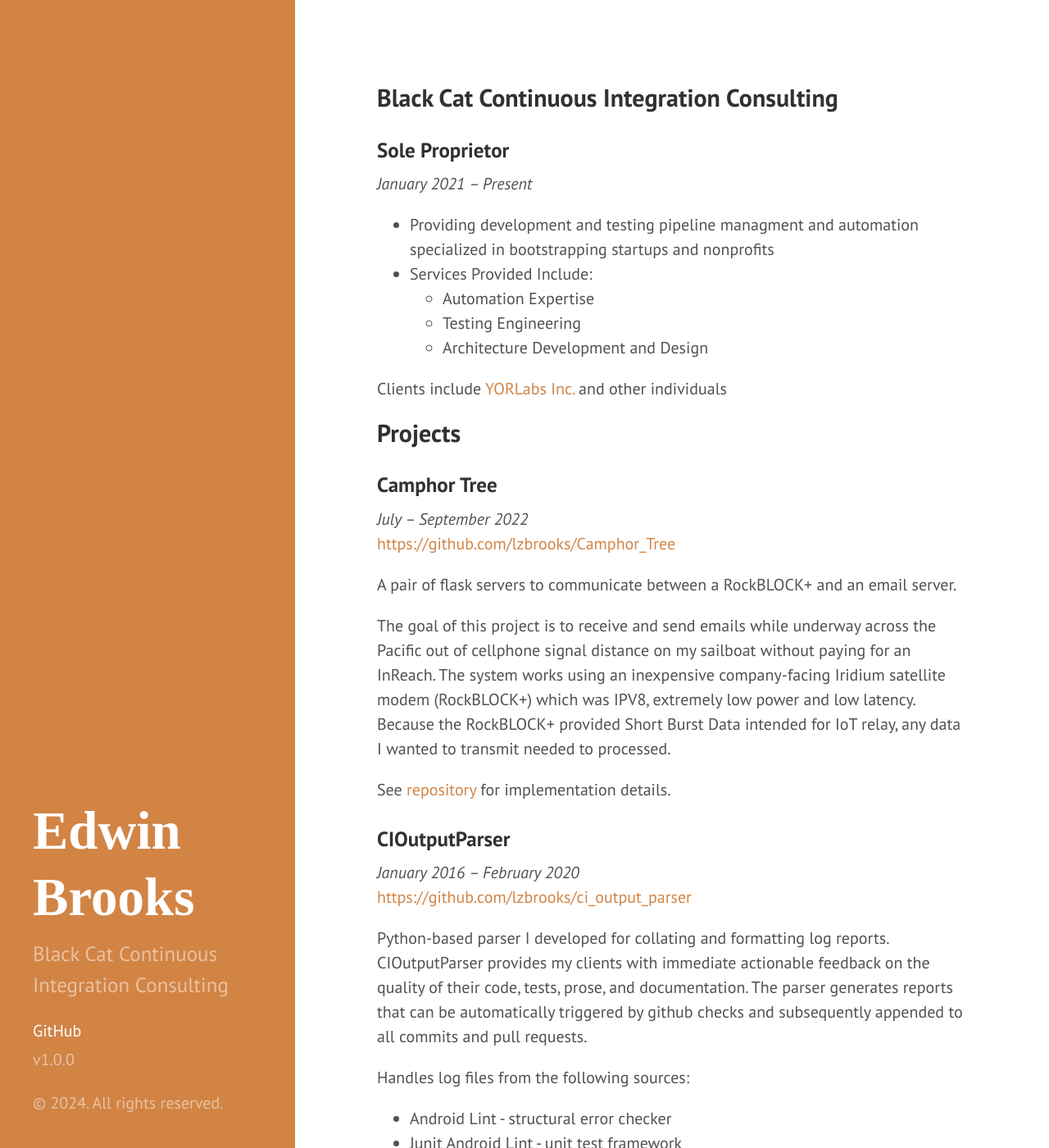
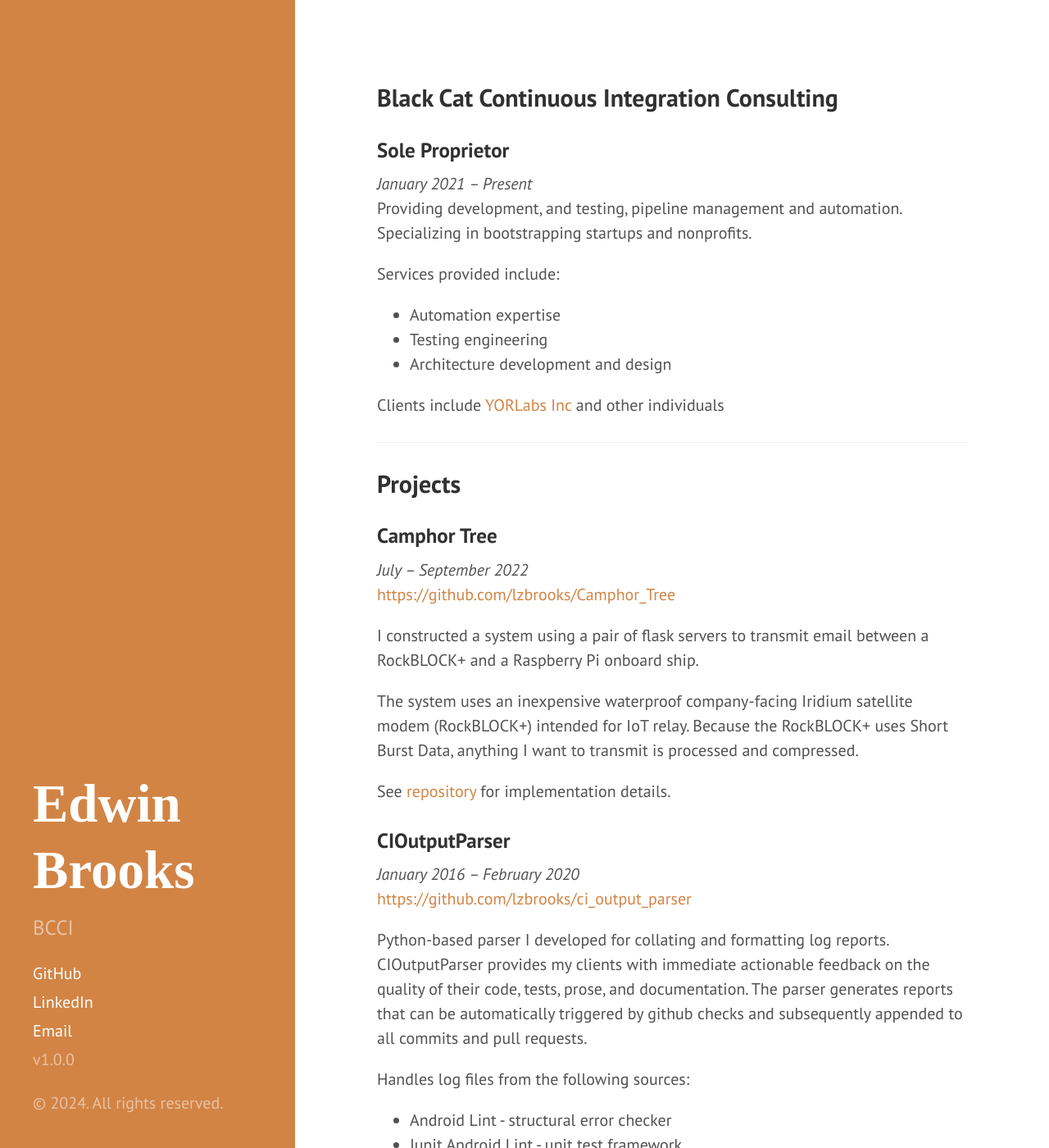
Before and after one commit to lzbrooks/edwin.brooks, a Jekyll site: the page built from index.md, in a window 1280 px wide and 1400 px high. Shown: the whole window at 82% size. Built offline with Jekyll 4.4.1, drawn with Linux system fonts in a browser that asks for light colours; Markdown is read by kramdown in place of the engine named in the settings; some of the changed text lies outside the part shown.

Commit message:
Refactor and lint portfolio text and sidebar

```diff
--- a/_config.yml
+++ b/_config.yml
@@ -9,14 +9,16 @@ relative_permalinks: false
 # Setup
 title:            'Edwin Brooks'
 tagline:          'Portfolio'
-description:      'Black Cat Continuous Integration Consulting'
+description:      'BCCI'
 url:              https://bcciconsulting.net
 baseurl:          ''
 github:           lzbrooks
 
 author:
   name:           'Edwin Brooks'
-  url:            https://github.com/lzbrooks
+  github:         https://github.com/lzbrooks
+  linkedin:       https://www.linkedin.com/in/edwin-brooks-202a9456/
+  email:          edwin.brooks@bcciconsulting.net
 
 # Custom vars
 version:          1.0.0
--- a/_includes/sidebar.html
+++ b/_includes/sidebar.html
@@ -10,7 +10,9 @@
     </div>
 
     <nav class="sidebar-nav">
-      <a class="sidebar-nav-item" href="{{ site.author.url }}">GitHub</a>
+      <a class="sidebar-nav-item" href="{{ site.author.github }}">GitHub</a>
+      <a class="sidebar-nav-item" href="{{ site.author.linkedin }}">LinkedIn</a>
+      <a class="sidebar-nav-item" href="{{ site.author.email }}">Email</a>
       <span class="sidebar-nav-item">v{{ site.version }}</span>
     </nav>
 
--- a/index.md
+++ b/index.md
@@ -6,23 +6,25 @@ title: Home
 ## Black Cat Continuous Integration Consulting
 ### Sole Proprietor
 _January 2021 – Present_
-- Providing development and testing pipeline managment and automation specialized in bootstrapping startups and nonprofits
-- Services Provided Include:
-  - Automation Expertise
-  - Testing Engineering
-  - Architecture Development and Design
+Providing development, and testing, pipeline management and automation.  Specializing in bootstrapping startups and nonprofits.
 
-Clients include [YORLabs Inc.](https://yorlabs.com/) and other individuals
+Services provided include:
+  - Automation expertise
+  - Testing engineering
+  - Architecture development and design
 
+Clients include [YORLabs Inc](https://yorlabs.com/) and other individuals
+
+---
 
 ## Projects
 ### Camphor Tree
 _July – September 2022_
 [https://github.com/lzbrooks/Camphor_Tree](https://github.com/lzbrooks/Camphor_Tree)
 
-A pair of flask servers to communicate between a RockBLOCK+ and an email server.
+I constructed a system using a pair of flask servers to transmit email between a RockBLOCK+ and a Raspberry Pi onboard ship.
 
-The goal of this project is to receive and send emails while underway across the Pacific out of cellphone signal distance on my sailboat without paying for an InReach.  The system works using an inexpensive company-facing Iridium satellite modem (RockBLOCK+) which was IPV8, extremely low power and low latency.  Because the RockBLOCK+ provided Short Burst Data intended for IoT relay, any data I wanted to transmit needed to processed.
+The system uses an inexpensive waterproof company-facing Iridium satellite modem (RockBLOCK+) intended for IoT relay.  Because the RockBLOCK+ uses Short Burst Data, anything I want to transmit is processed and compressed.
 
 See [repository](https://github.com/lzbrooks/Camphor_Tree) for implementation details.
 
@@ -55,25 +60,30 @@ An online music collator and organizer
 _January 2016 – December 2018_
 [SAP](https://www.sap.com/index.html)
 
-- Drove the open-source release of the legal compliance project
+Drove the open-source release of the legal compliance project
   - Open-source component legal compliance
-  - Vulnerability identification and notification
+  - Automatic vulnerability identification and notification
   - Project specific open-source component search
-- Researched, designed, implemented, and delegated
-  - Sentiment analysis web-scraper of open-source components
-  - Server and API security
-  - Database integration layer
-  - Multi-module project framework
-  - Integration, database, and API call testing
+
+Researched, designed, implemented:
+  - Sentiment analysis web-scraping of open-source components
+  - Developer web portal of rated open-source components
+  - Legal team web portal of analyzed license agreement changes
+  - Server and internal API security
+  - Robust database integration layer from refactored SQL queries
+  - Hierarchical multi-module framework for project development
+  - Comprehensive testing (integration, database, and API calls)
 
 ### Quality Assurance
 _September – December 2015_
-[Aquatic Informatics Inc.](https://aquaticinformatics.com/)
+[Aquatic Informatics Inc](https://aquaticinformatics.com/)
 
 - Managed automatic Windows software deployment system
 - Tested production code and expanded the automated C# test suite
 	- Ran Octopus deployment platform automation with Powershell scripts
 	- Maintained automatic database migration setup
+
+---
 
 
 ## Education
@@ -81,7 +91,10 @@ _September – December 2015_
 _September 2010 – May 2018_
 [Faculty of Science, Computer Science](https://www.cs.ubc.ca/)
 
-Intermediate algorithm design, analysis, database design and artificial intelligence.
+Intermediate algorithm design, analysis, database design and artificial intelligence
+
+---
+
 
 ## Interests
 _Currently sailing New Zealand_
```
Also changed, not shown: other parts of index.md (+6 -3 lines).
